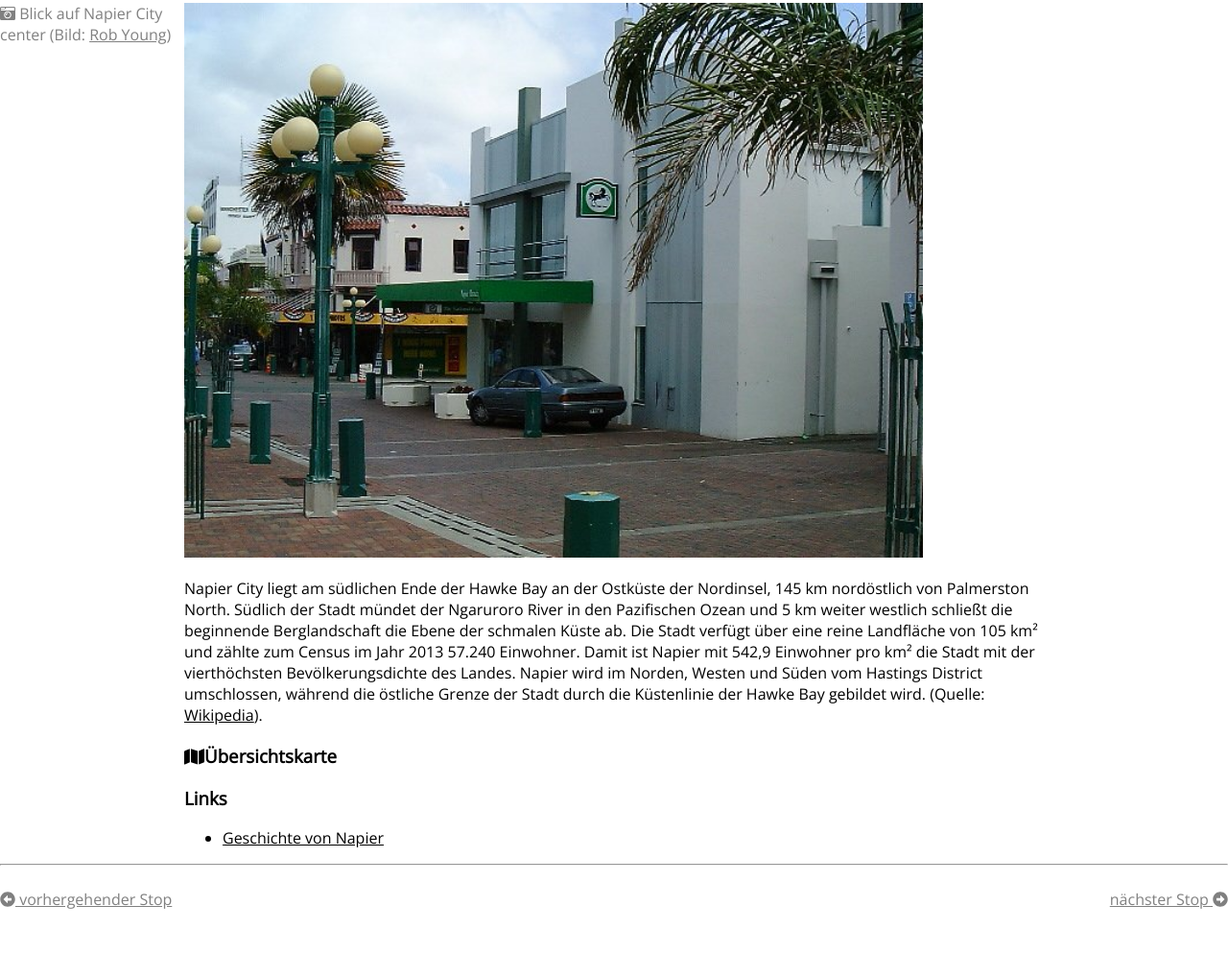
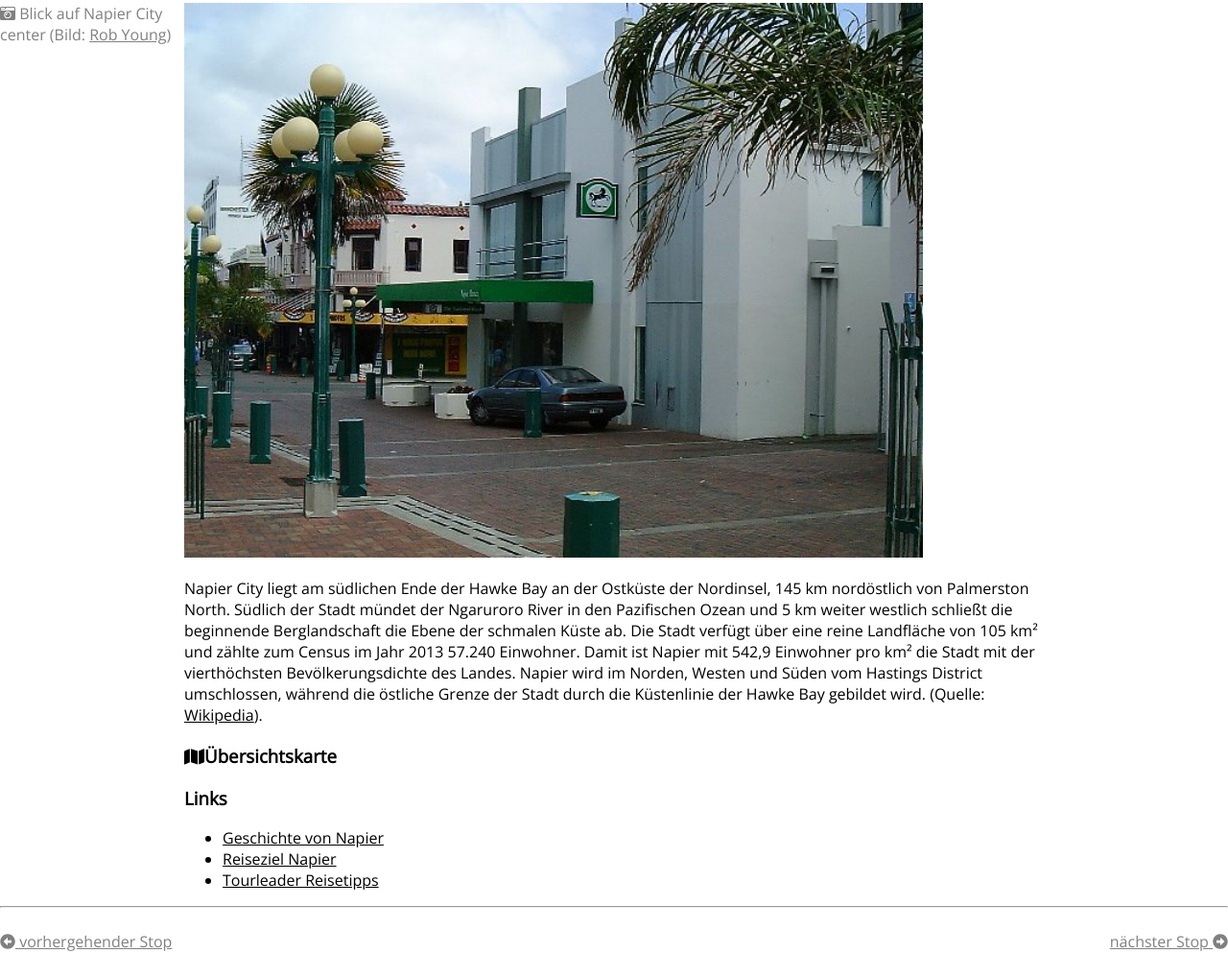
Before and after one commit to mateosenoner/s3, a plain HTML site: page index.html in a window 1280 px wide. Shown: the part 697-1715 px from the top of the page at 96% size. Before the commit the page ends 1671 px from the top, so only its background shows below. Drawn offline with nearby package versions, Linux system fonts and the light colour scheme.

Commit message:
weitere Links hinzugefügt

```diff
--- a/index.html
+++ b/index.html
@@ -55,6 +55,12 @@
             <li>
                 <a href="https://www.napier.govt.nz/napier/about/history/">Geschichte von Napier</a>
             </li>
+            <li>
+                <a href="https://www.newzealand.com/de/napier/">Reiseziel Napier</a>
+            </li>
+            <li>
+                <a href="http://www.tourleader.co.nz/de/index.php/neuseelands-regionen/hawkes-bay">Tourleader Reisetipps</a>
+            </li>
         </ul>
     </div>
 
```
